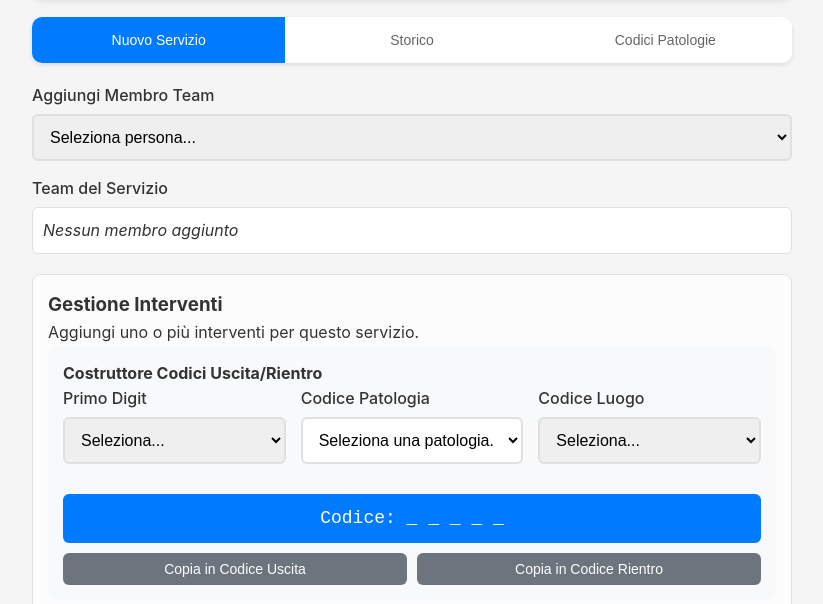
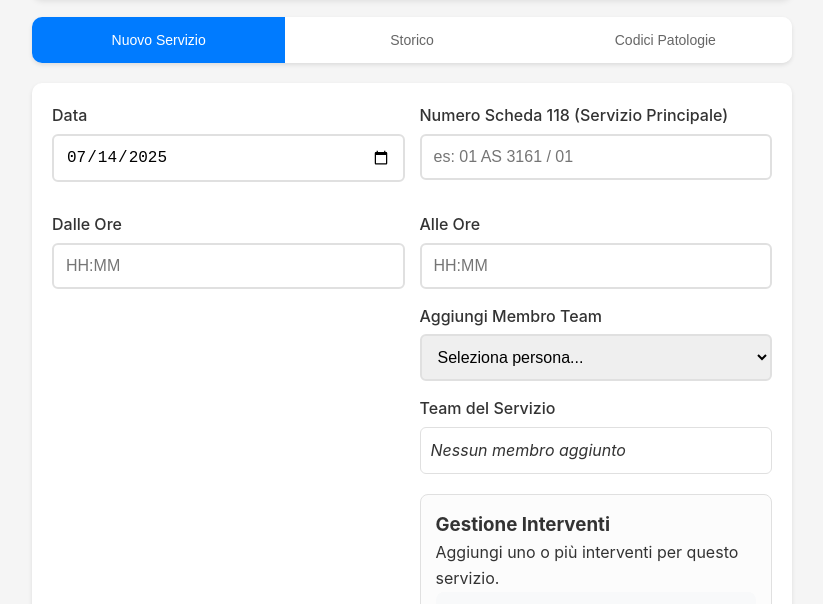
Before and after one commit to Allegato118/Allegato118Piemonte, a plain HTML site: page deepseek_html_20250714_07bfc2_GEMINI_V6_Mic.html in a window 1280 px wide. Shown: the part 129-733 px from the top of the page, without its empty margins (228-1051 px from the left). Drawn offline with Linux system fonts and the light colour scheme.

Commit message:
Update deepseek_html_20250714_07bfc2_GEMINI_V6_Mic.html

```diff
--- a/deepseek_html_20250714_07bfc2_GEMINI_V6_Mic.html
+++ b/deepseek_html_20250714_07bfc2_GEMINI_V6_Mic.html
@@ -347,6 +347,38 @@
             <button class="tab" data-tab="storico">Storico</button>
             <button class="tab" data-tab="patologie">Codici Patologie</button>
         </div>
+
+<div id="nuovo-servizio" class="tab-content active">
+    <form id="servizio-form">
+        <div class="row">
+            <div class="col">
+                <div class="form-group">
+                    <label for="data">Data</label>
+                    <input type="date" id="data" required>
+                </div>
+            </div>
+            <div class="col">
+                <div class="form-group">
+                    <label for="scheda118-main">Numero Scheda 118 (Servizio Principale)</label>
+                    <input type="text" id="scheda118-main" placeholder="es: 01 AS 3161 / 01" maxlength="14">
+                </div>
+            </div>
+        </div>
+
+        <div class="row">
+            <div class="col">
+                <div class="form-group">
+                    <label for="dalle-ore">Dalle Ore</label>
+                    <input type="text" id="dalle-ore" required placeholder="HH:MM" inputmode="numeric" pattern="^([0-1]?[0-9]|2[0-3]):[0-5][0-9]$">
+                </div>
+            </div>
+            <div class="col">
+                <div class="form-group">
+                    <label for="alle-ore">Alle Ore</label>
+                    <input type="text" id="alle-ore" required placeholder="HH:MM" inputmode="numeric" pattern="^([0-1]?[0-9]|2[0-3]):[0-5][0-9]$">
+                </div>
+
+
 
                 <div class="form-group">
                     <label for="team-select">Aggiungi Membro Team</label>
```
